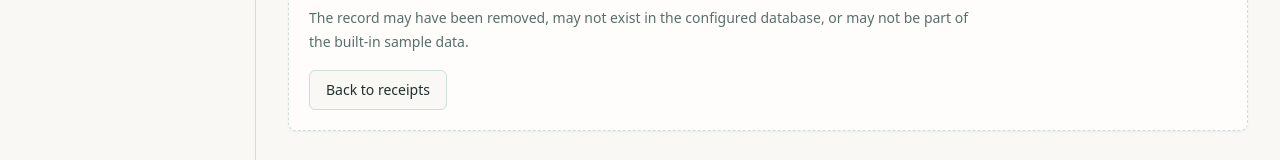
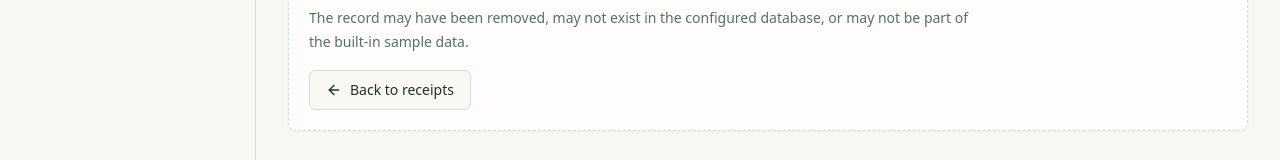
Before and after one commit to LatinMaestro/HomeVault, a Next.js app: page /receipts/1 in a window 1280 px wide. Shown: the part 323-483 px from the top of the page. Built offline with nearby package versions, Linux system fonts and the light colour scheme; no server answers; the database is empty.

Commit message:
Use shared back link on receipt detail

```diff
--- a/src/app/receipts/[recordId]/page.tsx
+++ b/src/app/receipts/[recordId]/page.tsx
@@ -1,12 +1,11 @@
 import type { Metadata } from "next";
-import Link from "next/link";
 
 import { AppShell } from "@/components/app-shell";
+import { BackLinkButton } from "@/components/back-link-button";
 import { DataSourceNote } from "@/components/data-source-note";
 import { EmptyState } from "@/components/empty-state";
 import { FieldList } from "@/components/field-list";
 import { PageHeader } from "@/components/page-header";
-import { Button } from "@/components/ui/button";
 import { Card, CardContent, CardHeader, CardTitle } from "@/components/ui/card";
 import { getRecord } from "@/lib/home-data";
 
@@ -38,11 +37,7 @@ export default async function RecordPage({
           <EmptyState
             title="No matching record"
             description="The record may have been removed, may not exist in the configured database, or may not be part of the built-in sample data."
-            action={
-              <Button asChild variant="outline">
-                <Link href="/receipts">Back to receipts</Link>
-              </Button>
-            }
+            action={<BackLinkButton href="/receipts">Back to receipts</BackLinkButton>}
           />
         </section>
       </AppShell>
@@ -56,11 +51,7 @@ export default async function RecordPage({
           eyebrow={record.data.type}
           title={record.data.title}
           description="Metadata-only record detail. File uploads and storage remain out of scope."
-          action={
-            <Button asChild variant="outline">
-              <Link href="/receipts">Back to receipts</Link>
-            </Button>
-          }
+          action={<BackLinkButton href="/receipts">Back to receipts</BackLinkButton>}
         />
         <DataSourceNote source={record.source} />
 
```
